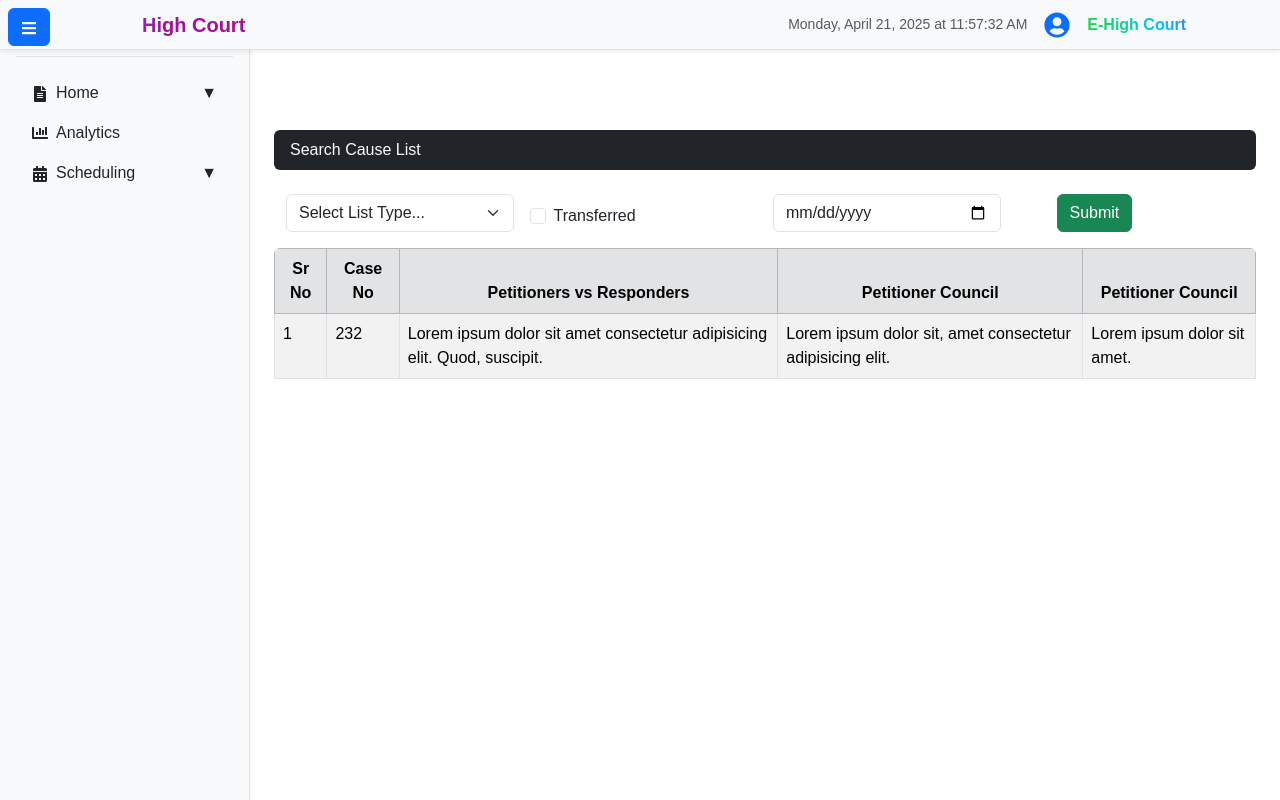
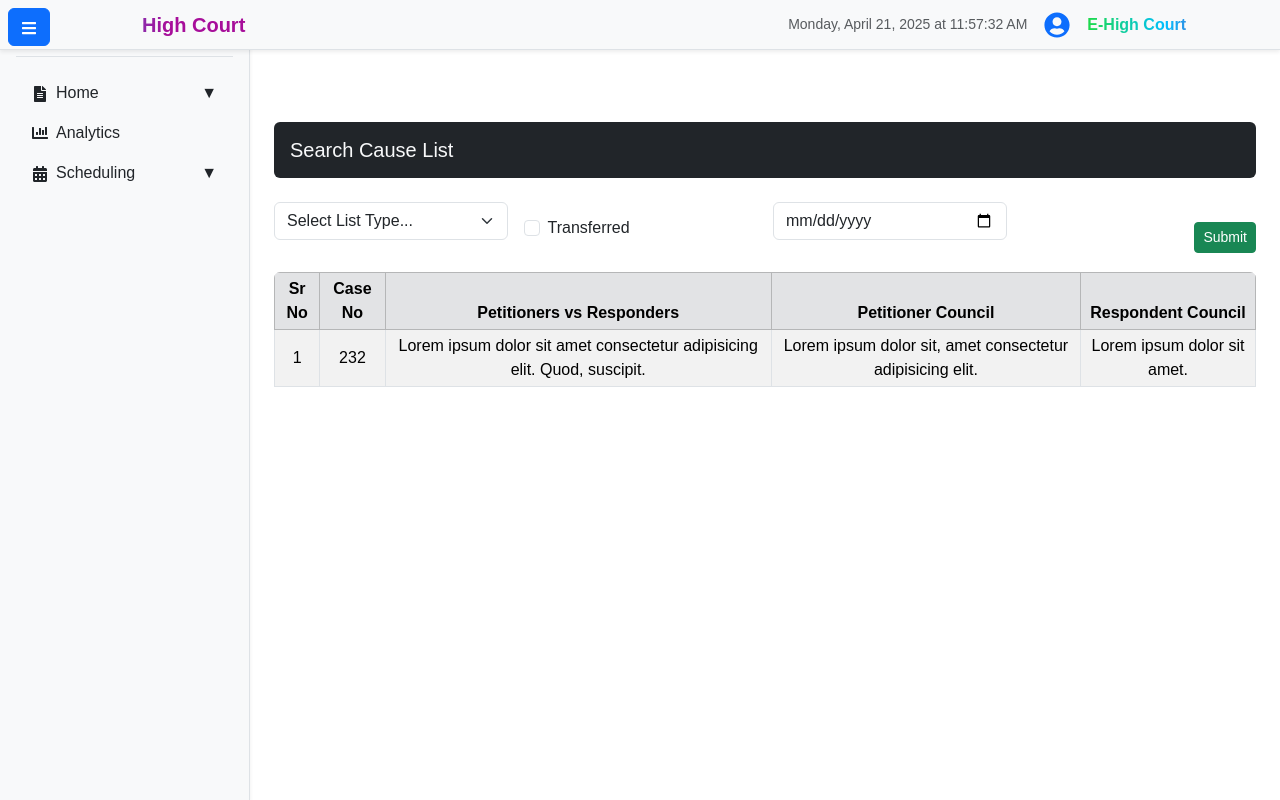
Before and after one commit to shivansh15julychaurasiya/dms, a React (Vite) app in the folder frontend/: page /dms/home/search in a window 1280 px wide. Built offline with nearby package versions, Linux system fonts and the light colour scheme; sample sign-in values are in the browser's storage.

Commit message:
converted into reactstrap

```diff
--- a/frontend/src/components/ManageCauseList.jsx
+++ b/frontend/src/components/ManageCauseList.jsx
@@ -1,61 +1,67 @@
 import React from "react";
+import { Container, Row, Col, Button, Input, Card, CardHeader, CardBody, Table, FormGroup, Label } from "reactstrap";
 import Navbar from "./layout/Navbar";
 import Sidebar from "./layout/Sidebar";
 
 const ManageCauseList = () => {
   return (
-    <div className="home">
+    <div className="d-flex">
       <Sidebar />
-      <div className="homeContainer">
+      <div className="flex-grow-1">
         <Navbar />
 
-        {/* Main Content */}
-        {/* Main content area with sidebar spacing */}
-      <div   className="container-fluid">
-        <div className="card border shadow-sm">
-          <div className="card-header bg-dark text-white fw-semibold">
+        <Container fluid className="p-04">
+          <Card className="shadow-sm">
+            <CardHeader className="bg-dark text-white fw-semibold">
               Manage Cause List
-          </div>
+            </CardHeader>
 
-          <div className="card-body">
+            <CardBody>
               {/* Filters Row */}
-            <div className="row g-3 align-items-center mb-3">
-              <div className="col-md-3">
-                <select className="form-select">
+              <Row className="g-3 align-items-center mb-3">
+                <Col md="3">
+                  <FormGroup>
+                    <Input type="select">
                       <option>Select List Type</option>
-                </select>
-              </div>
-              <div className="col-md-3">
-                <select className="form-select">
+                    </Input>
+                  </FormGroup>
+                </Col>
+                <Col md="3">
+                  <FormGroup>
+                    <Input type="select">
                       <option>Select Court</option>
-                </select>
-              </div>
-              <div className="col-md-3">
-                <input
+                    </Input>
+                  </FormGroup>
+                </Col>
+                <Col md="3">
+                  <FormGroup>
+                    <Input
                       type="text"
-                  className="form-control"
                       value="Tue May 04 2021 12:11:04 GMT+..."
                       disabled
                     />
-              </div>
-              <div className="col-md-3 d-flex justify-content-end gap-2">
-                <button className="btn btn-primary btn-sm">Search</button>
-                <button className="btn btn-info text-white btn-sm">Download</button>
-              </div>
-            </div>
+                  </FormGroup>
+                </Col>
+                <Col md="3" className="d-flex justify-content-md-end gap-2 flex-wrap">
+                  <Button color="primary" size="sm">Search</Button>
+                  <Button color="info" size="sm" className="text-white">Download</Button>
+                </Col>
+              </Row>
 
               {/* Action Buttons */}
-            <div className="mb-3 d-flex gap-2 flex-wrap">
-              <button className="btn btn-info text-white btn-sm">Upload CauseList</button>
-              <button className="btn btn-info text-white btn-sm">Add CaseToCauseList</button>
-              <button className="btn btn-info text-white btn-sm">Add Manual Case</button>
-              <button className="btn btn-info text-white btn-sm">Update Court</button>
-              <button className="btn btn-danger btn-sm">Delete All</button>
-            </div>
+              <Row className="mb-3">
+                <Col className="d-flex gap-2 flex-wrap">
+                  <Button color="info" size="sm" className="text-white">Upload CauseList</Button>
+                  <Button color="info" size="sm" className="text-white">Add CaseToCauseList</Button>
+                  <Button color="info" size="sm" className="text-white">Add Manual Case</Button>
+                  <Button color="info" size="sm" className="text-white">Update Court</Button>
+                  <Button color="danger" size="sm">Delete All</Button>
+                </Col>
+              </Row>
 
               {/* Table */}
               <div className="table-responsive">
-              <table className="table table-bordered table-sm text-center align-middle">
+                <Table bordered responsive size="sm" className="text-center align-middle">
                   <thead className="table-light">
                     <tr>
                       <th>Sl No.</th>
@@ -65,7 +71,7 @@ const ManageCauseList = () => {
                       <th>Respondent Council</th>
                       <th>Court No.</th>
                       <th>
-                      Select All <input type="checkbox" />
+                        Select All <Input type="checkbox" />
                       </th>
                       <th>Action</th>
                     </tr>
@@ -77,11 +83,11 @@ const ManageCauseList = () => {
                       </td>
                     </tr>
                   </tbody>
-              </table>
+                </Table>
               </div>
-          </div>
-        </div>
-      </div>
+            </CardBody>
+          </Card>
+        </Container>
       </div>
     </div>
   );
--- a/frontend/src/components/Search.jsx
+++ b/frontend/src/components/Search.jsx
@@ -1,86 +1,70 @@
-// import React, { useState } from 'react';
-import Sidebar from "./layout/Sidebar"; // Make sure Sidebar is in the same folder or adjust path
+import React from 'react';
+import { Container, Row, Col, Form, FormGroup, Input, Button, Table } from 'reactstrap';
+import Sidebar from "./layout/Sidebar"; // Ensure correct path
 import Navbar from "./layout/Navbar";
-import "../Pages/home/home.scss";
 
 const Search = () => {
-  //   const [searchTerm, setSearchTerm] = useState('');
-
-  //   const data = [
-  //     { id: 1, name: 'John Doe', role: 'Lawyer' },
-  //     { id: 2, name: 'Jane Smith', role: 'Judge' },
-  //     { id: 3, name: 'Michael Lee', role: 'Clerk' },
-  //     { id: 4, name: 'Samantha Brown', role: 'Lawyer' },
-  //   ];
-
-  //   const filteredData = data.filter((item) =>
-  //     item.name.toLowerCase().includes(searchTerm.toLowerCase())
-  //   );
-
   return (
-    <div className="home">
+    <div className="d-flex">
       <Sidebar />
-      <div className="homeContainer">
+      <div className="flex-grow-1">
         <Navbar />
 
-        {/* Main Content */}
-        <div className="container-fluid p-4 ">
-          <div className="header bg-dark mt-2 py-2 rounded">
-            <h className="text-light  mt-2 mb-2 px-3">Search Cause List</h>
+        <Container fluid className="p-4">
+          {/* Header Section */}
+          <div className="bg-dark py-2 rounded mb-4">
+            <h5 className="text-light mt-2 mb-2 px-3">Search Cause List</h5>
           </div>
 
-          <div class="container  mt-4">
-            <form>
-              <div class="row g-3 align-items-center ">
-                {/* <!-- Select Type --> */}
-                <div class="col-md-3 col-sm-6">
-                  <select id="typeSelect" class="form-select">
+          {/* Search Form */}
+          <Form>
+            <Row className="g-3 align-items-center">
+              {/* Select List Type */}
+              <Col md="3" sm="6">
+                <FormGroup>
+                  <Input type="select">
                     <option value="">Select List Type...</option>
                     <option value="civil">Civil</option>
                     <option value="criminal">Criminal</option>
                     <option value="family">Family</option>
-                  </select>
-                </div>
+                  </Input>
+                </FormGroup>
+              </Col>
 
-                {/* <!-- Checkbox --> */}
-                <div class="col-md-3 col-sm-6 d-flex align-items-center">
-                  <div class="form-check mt-2">
-                    <input
-                      class="form-check-input"
-                      type="checkbox"
-                      id="caseCheck"
-                    />
-                    <label class="form-check-label" for="caseCheck">
-                      Transferred
-                    </label>
-                  </div>
-                </div>
+              {/* Transferred Checkbox */}
+              <Col md="3" sm="6" className="d-flex align-items-center">
+                <FormGroup check>
+                  <Input className="form-check-input" type="checkbox" id="caseCheck" />
+                  <label className="form-check-label" htmlFor="caseCheck">
+                    Transferred
+                  </label>
+                </FormGroup>
+              </Col>
 
-                {/* Date picker */}
-                <div class="col-md-3 col-sm-6">
-                  <input type="date" id="dateInput" class="form-control" />
-                </div>
+              {/* Date Picker */}
+              <Col md="3" sm="6">
+                <FormGroup>
+                  <Input type="date" id="dateInput" className="form-control" />
+                </FormGroup>
+              </Col>
 
-                {/* <!-- Submit Button --> */}
-                <div class="col-md-3 col-sm-6 px-5 mt-3">
-                  <button type="submit" class="btn btn-success">
-                    Submit
-                  </button>
-                </div>
-              </div>
-            </form>
-          </div>
+              {/* Submit Button */}
+              <Col md="3" sm="6" className="d-flex justify-content-md-end">
+                <Button color="success" size="sm" className="mt-3">Submit</Button>
+              </Col>
+            </Row>
+          </Form>
 
-          {/* Table */}
+          {/* Table Section */}
           <div className="table-responsive mt-3 rounded">
-            <table className="table table-bordered table-striped rounded">
-              <thead className="table-secondary rounded text-center ">
+            <Table bordered striped responsive size="sm" className="text-center align-middle">
+              <thead className="table-secondary rounded">
                 <tr>
                   <th>Sr No</th>
                   <th>Case No</th>
                   <th>Petitioners vs Responders</th>
                   <th>Petitioner Council</th>
-                  <th>Petitioner Council</th>
+                  <th>Respondent Council</th>
                 </tr>
               </thead>
               <tbody>
@@ -92,9 +76,9 @@ const Search = () => {
                   <td>Lorem ipsum dolor sit amet.</td>
                 </tr>
               </tbody>
-            </table>
+            </Table>
           </div>
-        </div>
+        </Container>
       </div>
     </div>
   );
```
Lines whose indentation alone changed are shown as unchanged.
